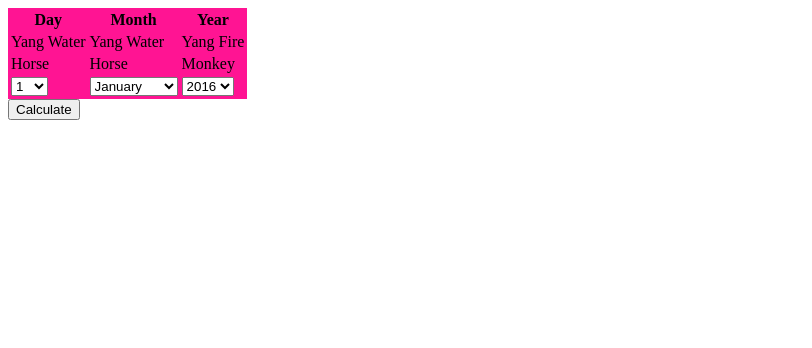
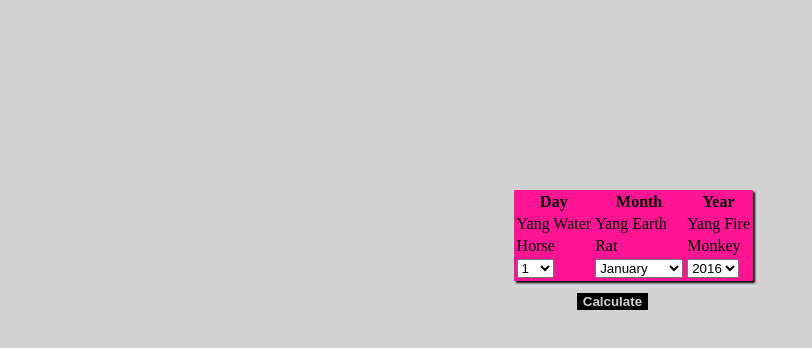
Before and after one commit to sokre90/bazi-calc, a plain HTML site: page index.html in a window 1280 px wide. Both pictures are taken after a click on the button "Calculate". Shown: the whole page, without its empty margins (0-812 px from the left). Drawn offline with nearby package versions, Linux system fonts and the light colour scheme.

Commit message:
final commit

```diff
--- a/css/style.css
+++ b/css/style.css
@@ -1,4 +1,17 @@
+html {
+	background-color: lightgrey;
+}
 table {
 	background-color: deeppink;
-	color: ;
+	margin-top: 15%;
+	margin-left: 40%;
+	box-shadow: 2px 2px 2px black;
 }
+button {
+	background-color: black;
+	color: lightgrey;
+	font-weight: bold;
+	border: deeppink;
+	margin-top: 1%;
+	margin-left: 45%;
+}
--- a/js/app.js
+++ b/js/app.js
@@ -1,31 +1,36 @@
 var elementArr = ["Yang Water", "Yin Water", "Yang Wood", "Yin Wood",
-	 "Yang Fire", "Yin Fire", "Yang Earth", "Yin Earth", "Yang Metal",
-	 "Yin Metal"];
+	"Yang Fire", "Yin Fire", "Yang Earth", "Yin Earth", "Yang Metal", "Yin Metal"];
 
-var zodiacArr = ["Horse", "Goat", "Monkey", "Rooster", "Dog", "Pig", "Rat", "Ox",
-	 "Tiger", "Rabbit", "Dragon", "Snake"];
+var zodiacArr = ["Horse", "Goat", "Monkey", "Rooster", "Dog", "Pig", "Rat",
+	"Ox", "Tiger", "Rabbit", "Dragon", "Snake"];
 
 var monthsArr = ["January", "February", "March", "April", "May",
 	 "June", "July", "August", "September", "October",
 	  "November",	"December"];
 
+
+var trackDays = 1;
 $(document).ready(function() {
 
 	for (var i = 1; i <= 31; i++) {
-		$('#days-opt').append('<option value="'+i+'">'+i+'</option>');
-
+		$('#days-opt').append('<option data-track-days="'+trackDays+'" value="'+i+'">'+i+'</option>');
+		trackDays++;
 	}
 
 	for (var i = 0; i < monthsArr.length; i++) {
 		$('#months-opt').append('<option value="'+monthsArr[i]+'">'
 			+monthsArr[i]+'</option>');
+
+
 	}
+
 
 	$('button').click(function(event) {
 
 		var selectDay = $('#days-opt option:selected').val();
+		var selectMonth = $('#months-opt option:selected').val();
 
-		for (var trackIndex = 0; trackIndex <= 31; trackIndex++ ) {
+		for (var trackIndex = 0; trackIndex <= 366; trackIndex++) {
 
 			if (selectDay == (trackIndex+1)) {
 				$('#day-element').text(elementArr[trackIndex]);
@@ -37,19 +42,33 @@ $(document).ready(function() {
 
 				}
 			}
+
+			for (var trackMonth = 0; trackMonth <= monthsArr.length; trackMonth++) {
+
+				var zodiacArr2 = ["Rat", "Ox", "Tiger", "Rabbit", "Dragon", "Snake",
+					 "Horse", "Goat", "Monkey", "Rooster", "Dog", "Pig"];
+
+				var elementArr2 = ["Yang Earth", "Yin Earth", "Yang Metal", "Yin Metal",
+					"Yang Water", "Yin Water", "Yang Wood", "Yin Wood","Yang Fire",
+					"Yin Fire"];
+
+				if (selectMonth == monthsArr[trackMonth]) {
+					$('#month-element').text(elementArr2[trackMonth]);
+					$('#month-zod').text(zodiacArr2[trackMonth]);
+				}
+			}
 		}
-
-		var selectMonth = $('#months-opt option:selected').val();
-
-		for (var trackMonth = 0; trackMonth <= monthsArr.length; trackMonth++) {
-
-			if (selectMonth == monthsArr[trackMonth]) {
-				$('#month-element').text(elementArr[trackMonth]);
-				$('#month-zod').text(zodiacArr[trackMonth]);
-			}
-
-		}
-
 		event.preventDefault();
 	})
 })
+
+// function orderArr(array, indexA, indexB) {
+// 	var tmp = array[indexA];
+// 	array[indexA] = array[indexB];
+// 	array[indexB] = tmp;
+// }
+// for (var i = 0; i <= 6; i++){
+
+// 	orderArr(zodiacArr, i, 12);
+// }
+// // orderArr(zodiacArr, 2, 5);
```
